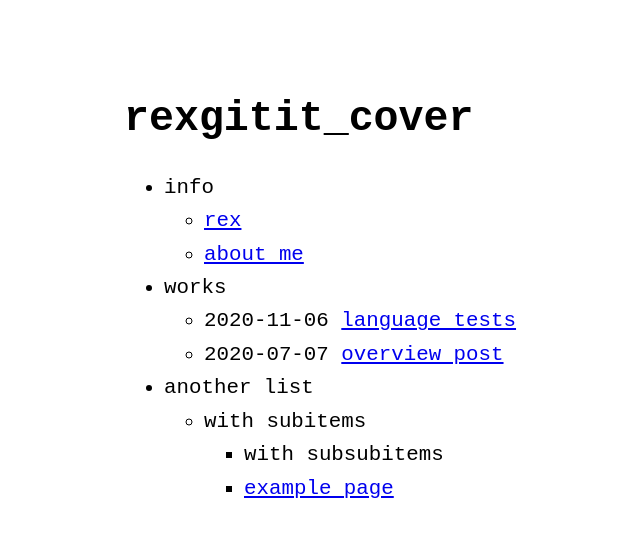
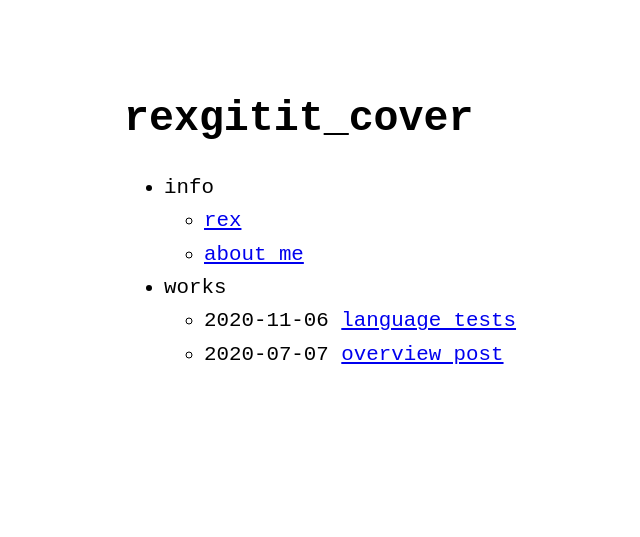
Before and after one commit to rexgitit/rexgitit.github.io, a Jekyll site: the page built from index.md, in a window 1280 px wide. Shown: the top 537 px of the page, without its empty margins (196-836 px from the left). Built offline with Jekyll 4.4.1, drawn with Linux system fonts in a browser that asks for light colours.

Commit message:
Update menu.yml

```diff
--- a/_data/menu.yml
+++ b/_data/menu.yml
@@ -14,14 +14,3 @@ entries:
     post_list: true
     url: false
     entries: false
-
-  - title: another list
-    url: false
-    entries:
-      - title: with subitems
-        url: false
-        entries:
-          - title: with subsubitems
-            url: false
-          - title: example page
-            url: about
```
